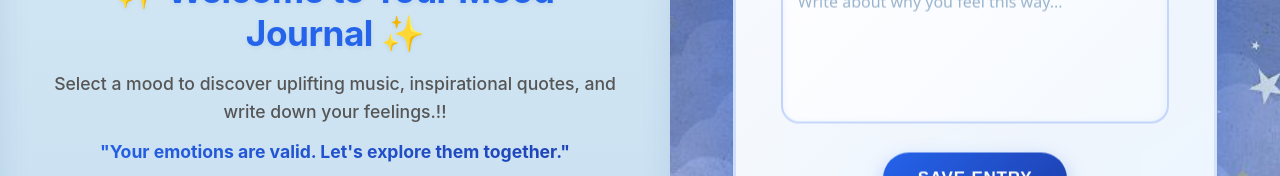
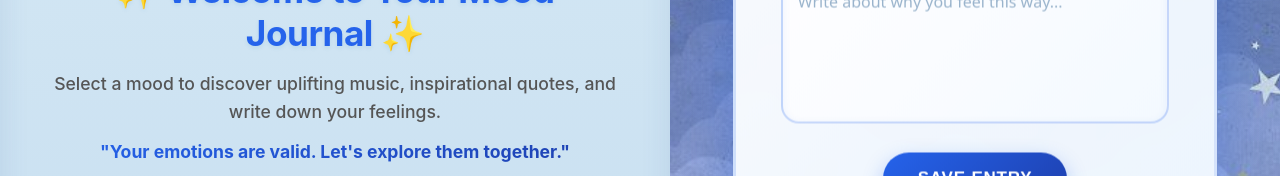
Before and after one commit to Nilmani31/Devops_Project, a React (Create React App) app in the folder frontend/: page /home in a window 1280 px wide. Shown: the part 433-609 px from the top of the page. Built offline with nearby package versions, Linux system fonts and the light colour scheme.

Commit message:
undo changes

```diff
--- a/frontend/src/pages/Home.js
+++ b/frontend/src/pages/Home.js
@@ -86,7 +86,7 @@ const Home = () => {
             <h2>✨ Welcome to Your Mood Journal ✨</h2>
             <p>
               Select a mood to discover uplifting music, inspirational quotes,
-              and write down your feelings.!!
+              and write down your feelings.
             </p>
             <p className="big-quote">
               "Your emotions are valid. Let's explore them together."
```
